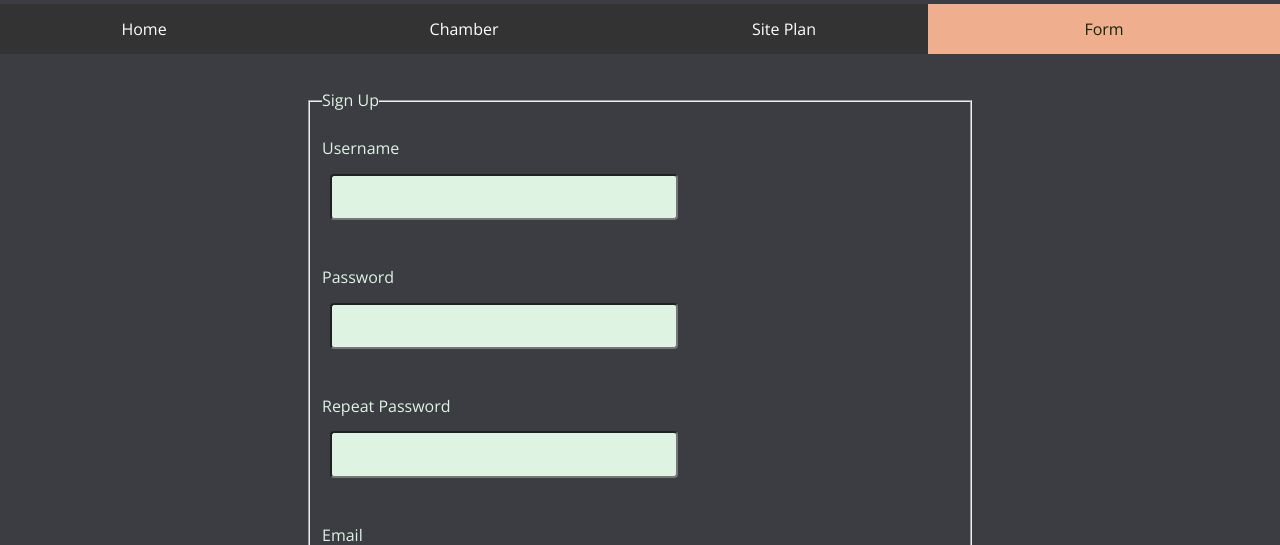
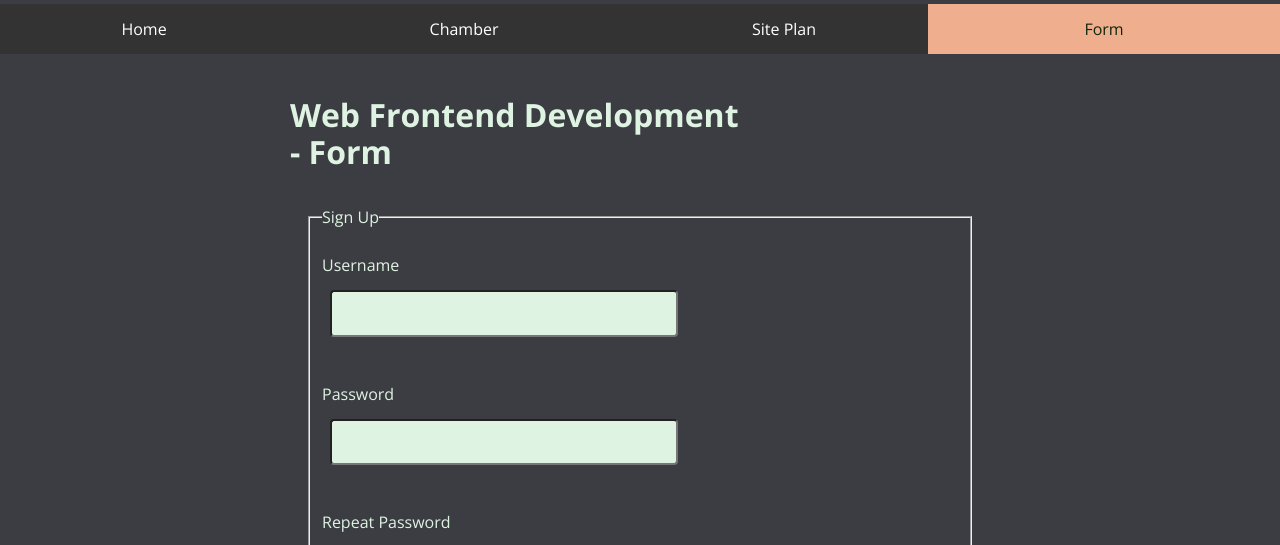
Before and after one commit to inoffensiveLama/wdd230, a plain HTML site: page form.html in a window 1280 px wide. Shown: the part 192-737 px from the top of the page. Drawn offline with nearby package versions, Linux system fonts and the light colour scheme.

Commit message:
added header

```diff
--- a/form.html
+++ b/form.html
@@ -32,6 +32,7 @@
         </ul>
     </nav>
     <main>
+        <h1>Web Frontend Development - Form</h1>
         <form method="get" action="record.html" id="form">
             <fieldset>
                 <legend>Sign Up</legend>
```
